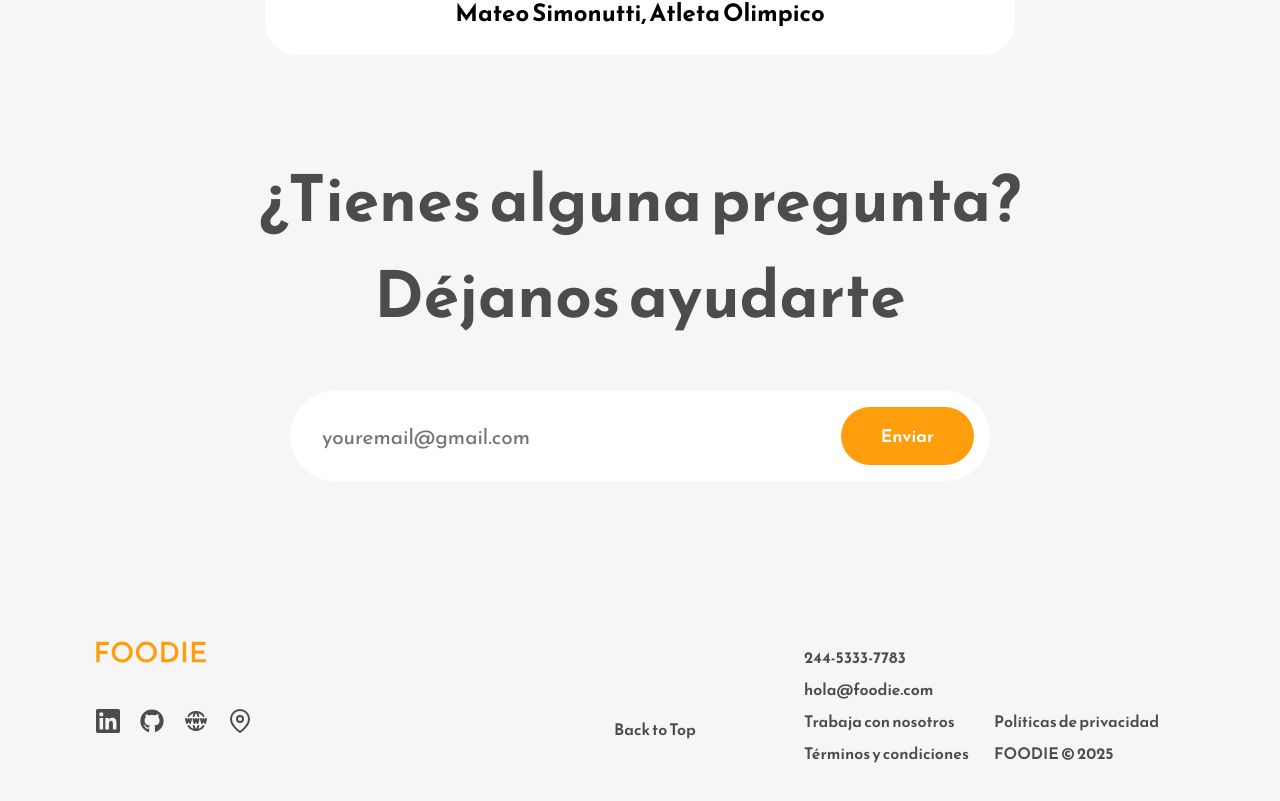
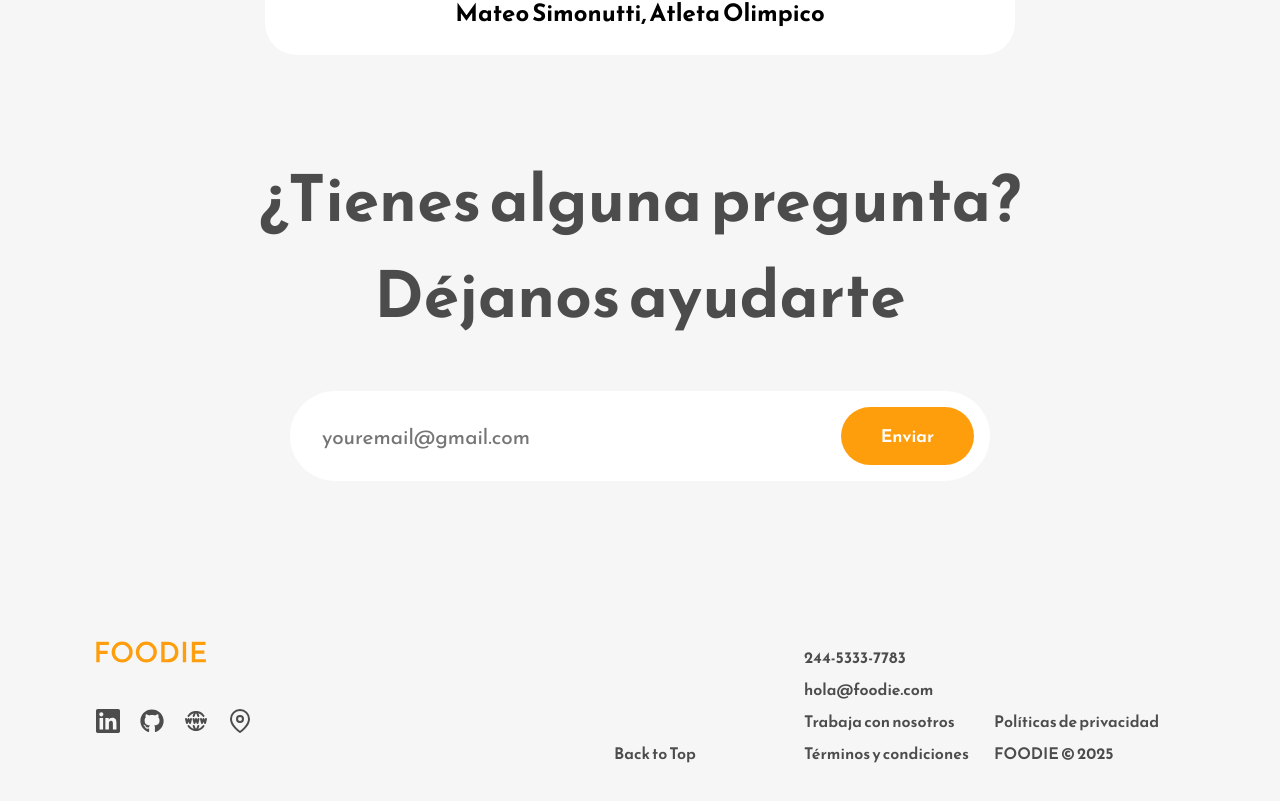
Before and after one commit to JoanSimonutti/FOODIE, a React (Create React App) app: page / in a window 1280 px wide. Shown: the part 4020-4821 px from the top of the page. Built offline with nearby package versions, Linux system fonts and the light colour scheme.

Commit message:
add footer Back to Top

```diff
--- a/src/Components/Footer.js
+++ b/src/Components/Footer.js
@@ -26,11 +26,11 @@ const Footer = () => {
             </div>
             <div className="footer-section-two">
                 <div className="footer-section-columns">
-                    <span onClick={() => window.scrollTo({ top: 0, behavior: 'smooth' })}
-                        style={{ cursor: 'pointer' }}>Back to Top</span>
                     <span></span>
                     <span></span>
                     <span></span>
+                    <span onClick={() => window.scrollTo({ top: 0, behavior: 'smooth' })}
+                        style={{ cursor: 'pointer' }}>Back to Top</span>
                 </div>
                 <div className="footer-section-columns">
                     <span>244-5333-7783</span>
```
